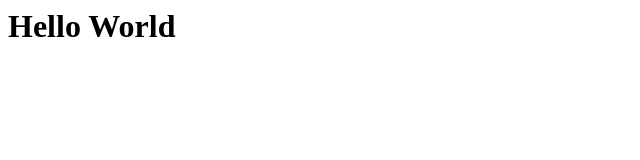
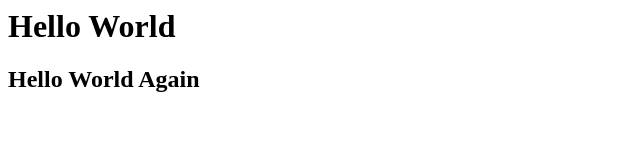
Before and after one commit to mynar7/sample-repo, a plain HTML site: page index.html in a window 1280 px wide. Shown: the whole page, without its empty margins (0-640 px from the left). Drawn offline with Linux system fonts and the light colour scheme.

Commit message:
add body

```diff
--- a/index.html
+++ b/index.html
@@ -2,4 +2,7 @@
   <header>
     <h1>Hello World</h1>
   </header>
+  <body>
+    <h2>Hello World Again</h2>
+  </body>
 </html>
```
